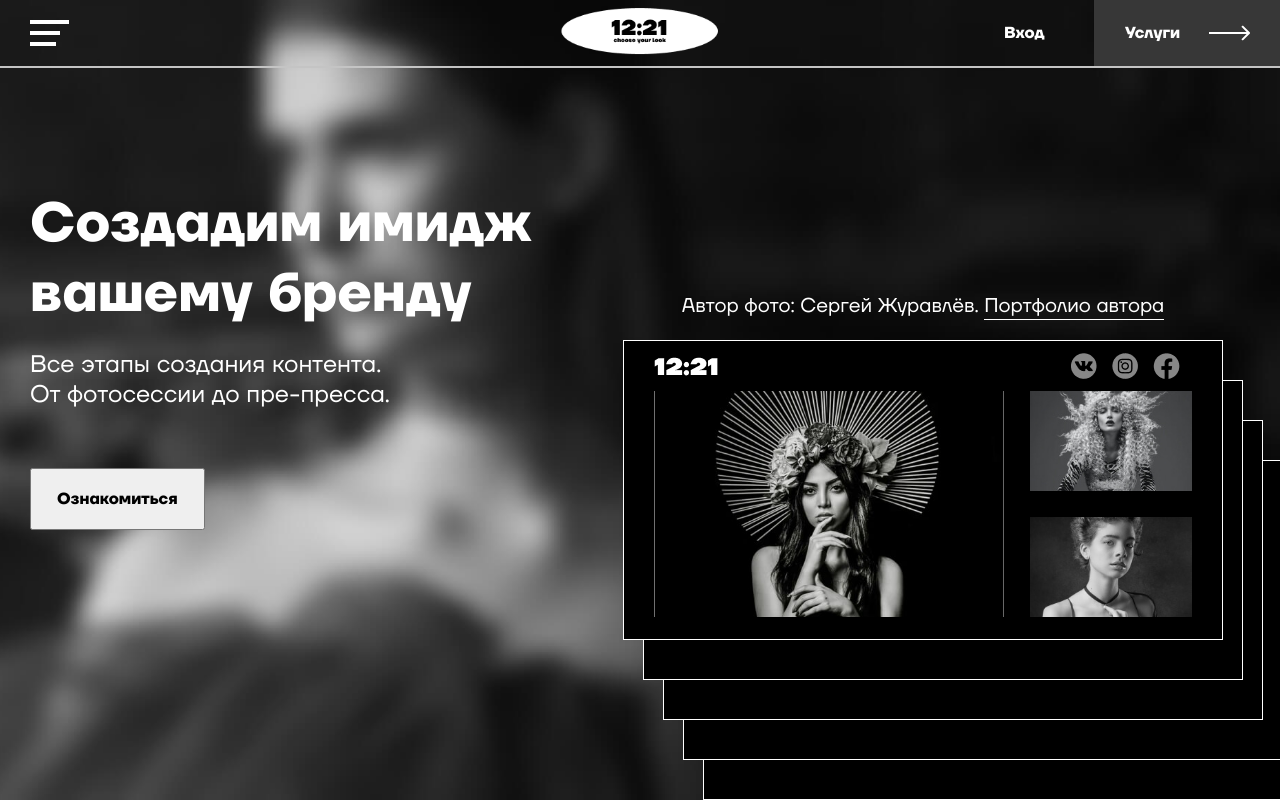
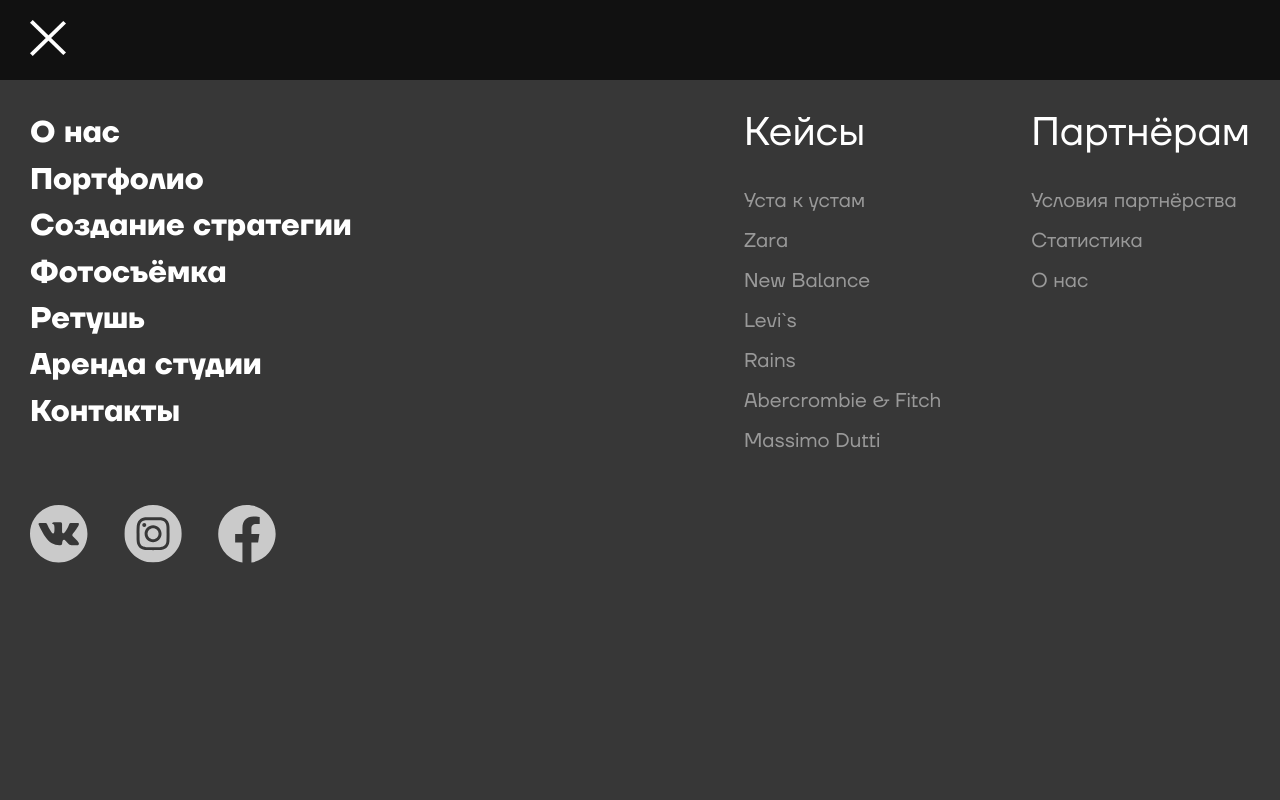
Before and after one commit to makrovan/weblayout-advanced, a plain HTML site: page 03_js-animation/index.html in a window 1280 px wide. Both pictures are taken after a click on the button "Открыть меню". Shown: the top 800 px of the page. Drawn offline with nearby package versions, Linux system fonts and the light colour scheme.

Commit message:
homework_3.7 done!

```diff
--- a/03_js-animation/index.html
+++ b/03_js-animation/index.html
@@ -115,4 +115,7 @@
   </div>
 </body>
 
+<script src="https://cdnjs.cloudflare.com/ajax/libs/gsap/3.12.0/gsap.min.js"></script>
+<script src="./script.js"></script>
+
 </html>
--- /dev/null
+++ b/03_js-animation/script.js
@@ -0,0 +1,30 @@
+const tl1 = gsap.timeline();
+const tl2 = gsap.timeline({paused: true});
+const photosWrap = document.querySelector('.photos-wrap');
+const img1 = photosWrap.children[0];
+const img2 = photosWrap.children[1];
+const img3 = photosWrap.children[2];
+const burgerBtnOpen = document.querySelector('.burger');
+const burgerBtnClose = document.querySelector('.close');
+
+tl1.from('.hero__title', { opacity: 0, y: 100, duration: 1 })
+  .from('.hero__btn', { opacity: 0, y: 100, duration: 1 }, "-=1")
+  .from('.hero__descr', { opacity: 0, y: 100, duration: 0.7 })
+  .from(img1, { opacity: 0, scale: 0, duration: 0.7 }, "-=0.5")
+  .from(img2, { opacity: 0, scale: 0, duration: 0.5 }, "-=0.4")
+  .from(img3, { opacity: 0, scale: 0, duration: 0.5 }, "-=0.3")
+  .from('.photos__author', { opacity: 0, scale: 0, duration: 1 });
+
+tl2.fromTo('.menu', {opacity: 0}, {opacity: 1, display: 'block', duration: 0.5 })
+  .from('.menu__nav', {opacity: 0, y: 100, duration: 0.7})
+  .from(['.social', '.menu__right'], {opacity: 0, y: 100, duration: 0.7, stagger: 0}, "-=0.3");
+
+burgerBtnOpen.addEventListener('click', () => {
+  tl2.play();
+  console.log('clicked!');
+});
+
+burgerBtnClose.addEventListener('click', () => {
+  tl2.reverse();
+  console.log('clicked?');
+});
```
